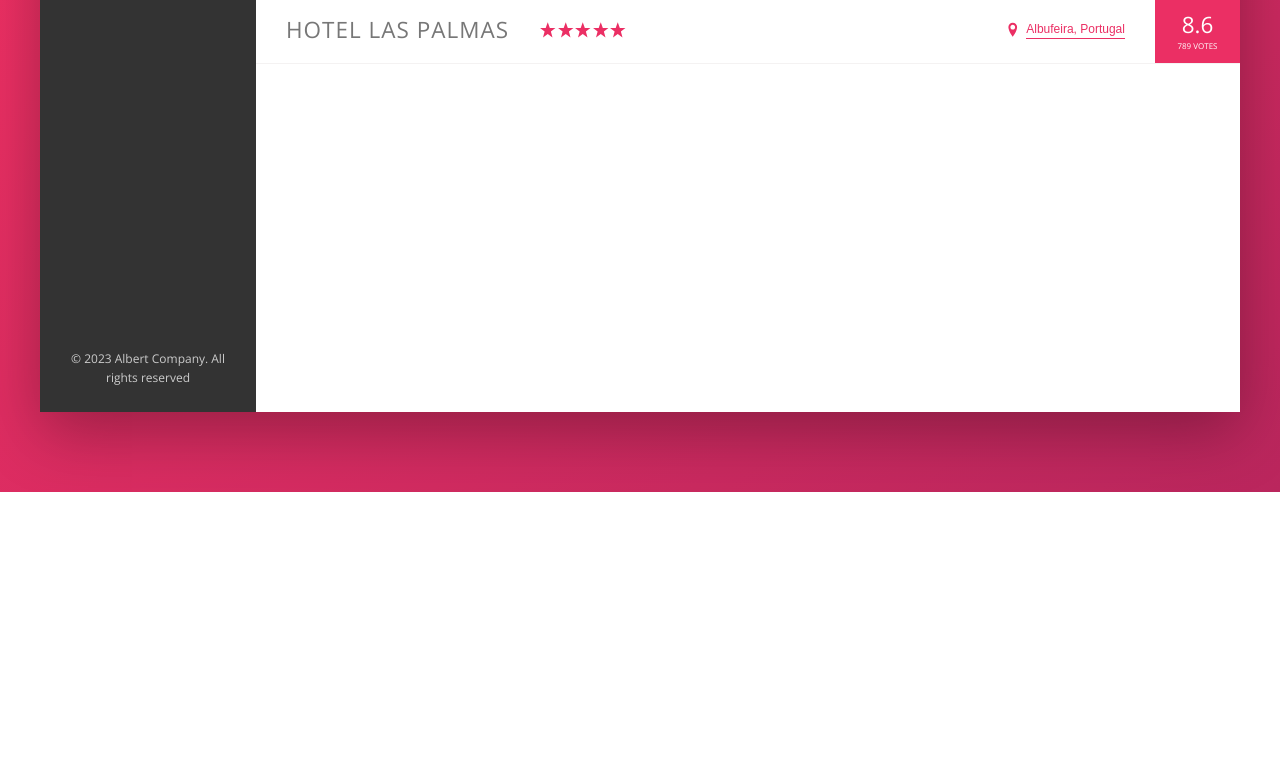
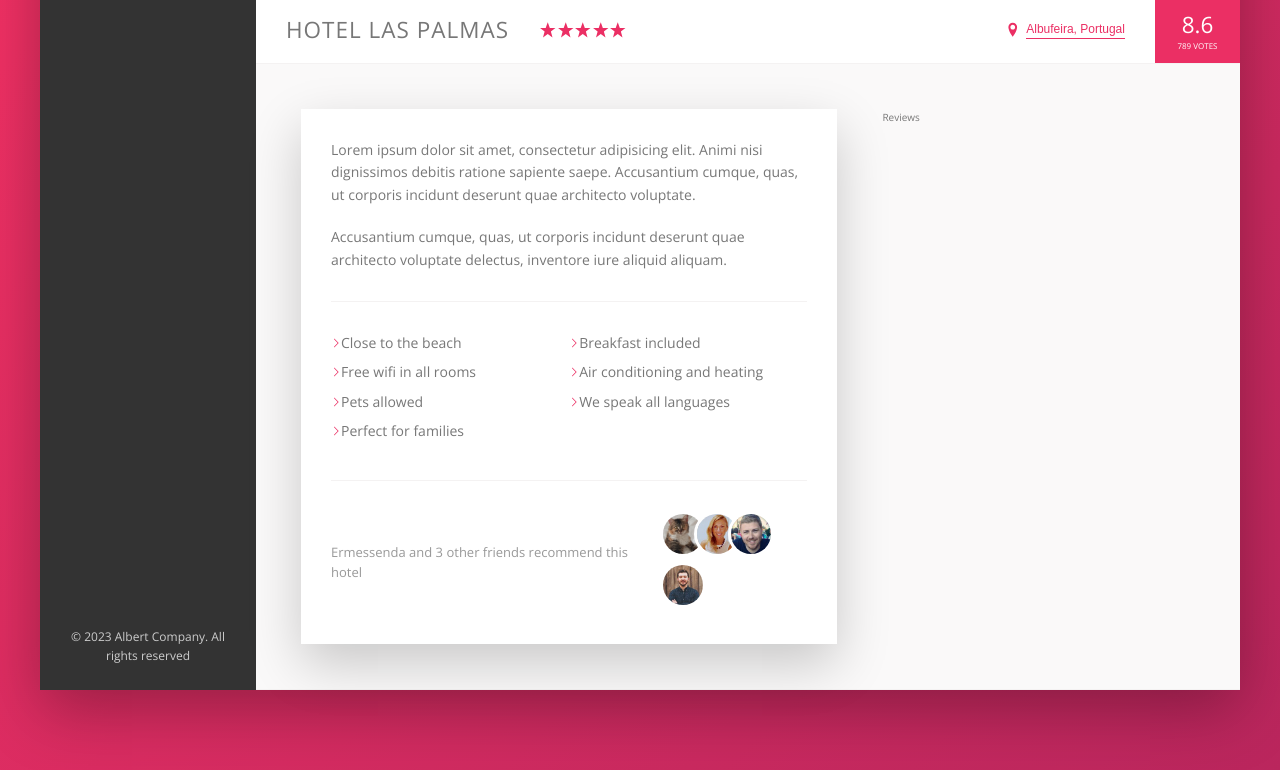
Before and after one commit to albertdc1984/trillo-css-exercise, a website: page index.html in a window 1280 px wide. Shown: the part 538-1308 px from the top of the page. Before the commit the page ends 1030 px from the top, so only its background shows below. Drawn offline with nearby package versions, Linux system fonts and the light colour scheme.

Commit message:
Building the description section lecture

```diff
--- a/index.html
+++ b/index.html
@@ -145,6 +145,57 @@
               <div class="overview__rating-count">789 votes</div>
             </div>
           </div>
+          <div class="detail">
+            <div class="description">
+              <p class="paragraph">
+                Lorem ipsum dolor sit amet, consectetur adipisicing elit. Animi
+                nisi dignissimos debitis ratione sapiente saepe. Accusantium
+                cumque, quas, ut corporis incidunt deserunt quae architecto
+                voluptate.
+              </p>
+              <p class="paragraph">
+                Accusantium cumque, quas, ut corporis incidunt deserunt quae
+                architecto voluptate delectus, inventore iure aliquid aliquam.
+              </p>
+              <ul class="list">
+                <li class="list__item">Close to the beach</li>
+                <li class="list__item">Breakfast included</li>
+                <li class="list__item">Free wifi in all rooms</li>
+                <li class="list__item">Air conditioning and heating</li>
+                <li class="list__item">Pets allowed</li>
+                <li class="list__item">We speak all languages</li>
+                <li class="list__item">Perfect for families</li>
+              </ul>
+              <div class="recommend">
+                <p class="recommend__count">
+                  Ermessenda and 3 other friends recommend this hotel
+                </p>
+                <div class="recommend__friends">
+                  <img
+                    src="img/user-7.jpg"
+                    alt="Friend 1"
+                    class="recommend__photo"
+                  />
+                  <img
+                    src="img/user-2.jpg"
+                    alt="Friend 2"
+                    class="recommend__photo"
+                  />
+                  <img
+                    src="img/user-3.jpg"
+                    alt="Friend 3"
+                    class="recommend__photo"
+                  />
+                  <img
+                    src="img/user-4.jpg"
+                    alt="Friend 4"
+                    class="recommend__photo"
+                  />
+                </div>
+              </div>
+            </div>
+            <div class="user-reviews">Reviews</div>
+          </div>
         </main>
       </div>
     </div>
--- a/sass/_base.scss
+++ b/sass/_base.scss
@@ -27,6 +27,8 @@ Grey dark 3: #999
   --color-grey-dark-2: #777;
   --color-grey-dark-3: #999;
   --shadow-dark: 0 2rem 6rem rgba(0, 0, 0, 0.3);
+  --shadow-light: 0 2rem 5rem rgba(0, 0, 0, 0.2);
+  --line: 1px solid var(--color-grey-light-2);
 }
 
 * {
--- a/sass/_components.scss
+++ b/sass/_components.scss
@@ -205,7 +205,7 @@
 .overview {
   display: flex;
   align-items: center;
-  border-bottom: 1px solid var(--color-grey-light-2);
+  border-bottom: var(--line);
 
   &__heading {
     font-size: 2.25rem;
@@ -298,3 +298,69 @@
     box-shadow: none;
   }
 }
+
+//////////////////////////////////
+//PARAGRAPH
+
+.paragraph:not(:last-of-type) {
+  margin-bottom: 2rem;
+}
+
+//////////////////////////////////
+//LIST
+.list {
+  list-style: none;
+  margin: 3rem 0;
+  padding: 3rem 0;
+  border-top: var(--line);
+  border-bottom: var(--line);
+  display: flex;
+  flex-wrap: wrap;
+
+  &__item {
+    flex: 0 0 50%;
+    margin-bottom: 0.7rem;
+  }
+
+  &__item::before {
+    content: "";
+    display: inline-block;
+    height: 1rem;
+    width: 1rem;
+
+    //older browsers
+    //background-image: url(../img/chevron-thin-right.svg);
+    //background-size: cover;
+
+    //modern browsers
+    background-color: var(--color-primary);
+    mask-image: url(../img/chevron-thin-right.svg);
+    mask-size: cover;
+    -webkit-mask-image: url(../img/chevron-thin-right.svg);
+    -webkit-mask-size: cover;
+  }
+}
+//////////////////////////////////
+//RECOMMEND
+.recommend {
+  font-size: 1.3rem;
+  color: var(--color-grey-dark-3);
+  display: flex;
+  align-items: center;
+
+  &__count {
+    margin-right: auto;
+  }
+
+  &__photo {
+    box-sizing: content-box;
+    width: 4rem;
+    height: 4rem;
+    border-radius: 50%;
+    border: 3px solid #fff;
+
+    &:not(:last-child) {
+      margin-right: -1.5rem;
+    }
+  }
+}
--- a/sass/_layout.scss
+++ b/sass/_layout.scss
@@ -13,7 +13,7 @@
   align-items: center;
   height: 7rem;
   background-color: #fff;
-  border-bottom: 1px solid var(--color-grey-light-2);
+  border-bottom: var(--line);
 }
 .content {
   display: flex;
@@ -28,5 +28,24 @@
 .hotel-view {
   background-color: #fff;
   flex: 1;
-  height: 80rem; //remove later
 }
+
+.detail {
+  display: flex;
+  padding: 4.5rem;
+  background-color: var(--color-grey-light-1);
+  border-bottom: var(--line);
+}
+
+.description {
+  font-size: 1.4rem;
+  flex: 0 0 60%;
+  margin-right: 4.5rem;
+  padding: 3rem;
+  background-color: #fff;
+  box-shadow: var(--shadow-light);
+}
+
+.user-reviews {
+  flex: 1;
+}
```
Also changed, not shown: css/style.css, img/SVG/aircraft-take-off.svg (deleted), img/SVG/bookmark.svg (deleted), img/SVG/chat.svg (deleted), img/SVG/chevron-thin-right.svg (deleted), img/SVG/home.svg (deleted), img/SVG/key.svg (deleted), img/SVG/location-pin.svg (deleted), img/SVG/magnifying-glass.svg (deleted), img/SVG/map.svg (deleted), img/SVG/star.svg (deleted), img/user-7.jpg (added).
